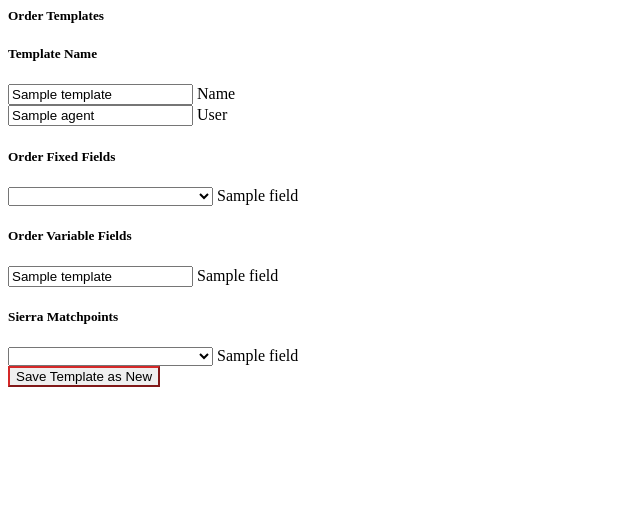
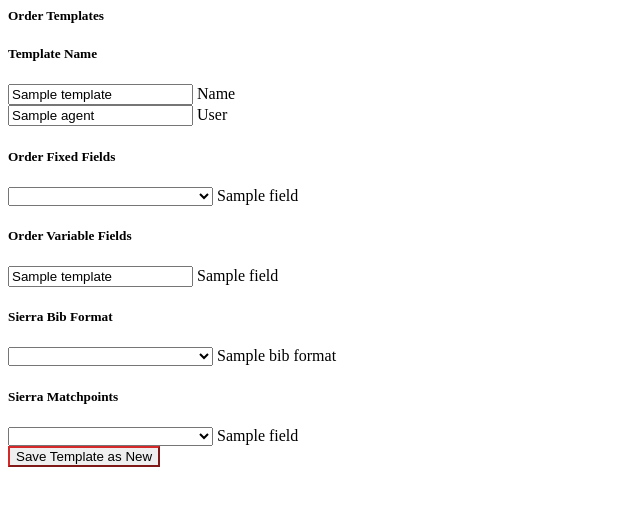
Before and after one commit to BookOps-CAT/overload-web, a FastAPI app: template overload_web/presentation/templates/record_templates/template_form.html in a window 1280 px wide. Shown: the top 506 px of the page, without its empty margins (0-640 px from the left). Run offline with FastAPI, Linux system fonts and the light colour scheme; the template is opened without the code that fills it: most values are stand-ins (such as "Sample title", 1, 10 or a date in 2020); parts of the project's set-up code (start-up, migrations or seed data) failed here and were passed over.

Commit message:
added missing field to template form, moved session dep to dependencies.py

```diff
--- a/overload_web/infrastructure/db/tables.py
+++ b/overload_web/infrastructure/db/tables.py
@@ -21,6 +21,7 @@ class _TemplateBase(SQLModel):
     format: Annotated[str | None, Field(default=None)]
     internal_note: Annotated[str | None, Field(default=None)]
     lang: Annotated[str | None, Field(default=None)]
+    material_form: Annotated[str | None, Field(default=None)]
     order_code_1: Annotated[str | None, Field(default=None)]
     order_code_2: Annotated[str | None, Field(default=None)]
     order_code_3: Annotated[str | None, Field(default=None)]
@@ -61,6 +62,7 @@ class TemplateCreate(_TemplateBase):
         format: Annotated[str | None, Form(None)],
         internal_note: Annotated[str | None, Form(None)],
         lang: Annotated[str | None, Form(None)],
+        material_form: Annotated[str | None, Field(default=None)],
         order_code_1: Annotated[str | None, Form(None)],
         order_code_2: Annotated[str | None, Form(None)],
         order_code_3: Annotated[str | None, Form(None)],
@@ -87,6 +89,7 @@ class TemplateCreate(_TemplateBase):
             format=format,
             internal_note=internal_note,
             lang=lang,
+            material_form=material_form,
             order_code_1=order_code_1,
             order_code_2=order_code_2,
             order_code_3=order_code_3,
@@ -123,6 +126,7 @@ class TemplateUpdate(SQLModel):
     format: str | None = None
     internal_note: str | None = None
     lang: str | None = None
+    material_form: str | None
     order_code_1: str | None = None
     order_code_2: str | None = None
     order_code_3: str | None = None
--- a/overload_web/presentation/templates/record_templates/rendered_template.html
+++ b/overload_web/presentation/templates/record_templates/rendered_template.html
@@ -43,6 +43,25 @@
     {% endfor %}
 </div>
 
+<h5>Sierra Bib Format</h5>
+<div class="row row-cols-3 gy-1 my-2">
+    <div class="col">
+        <div class="form-floating">
+            <select class="form-select" name="material_form", id="material_form">
+                <option value="" {% if not template %}selected{%endif%}></option>
+                {% for k, v in field_constants['bib_formats']['options'].items() %}
+                    {% if template.get("material_form") %}
+                    <option value="{{k}}" selected>{{k}} ({{v}})</option>
+                    {% else %}
+                    <option value="{{k}}">{{k}} ({{v}})</option>
+                    {%endif%}
+                {%endfor%}
+            </select>
+            <label for="material_form">{{field_constants['bib_formats']['label']}}</label>
+        </div>
+    </div>
+</div>
+
 <h5>Sierra Matchpoints</h5>
 <div class="row row-cols-3 gy-1 my-2">
     {% for field_id, field_data in field_constants["matchpoints"].items() %}
--- a/overload_web/presentation/templates/record_templates/template_form.html
+++ b/overload_web/presentation/templates/record_templates/template_form.html
@@ -10,9 +10,9 @@
             </div>
             <div class="col" id="template-form-fields">
                {% include "record_templates/rendered_template.html" %}
-            </div>
-            <div hx-include="#template-form-fields">
-                <button hx-post="/api/template" type="submit" class="btn my-3" style="border-color: #d52828;" hx-indicator="#loading-spinner" hx-target="#template-form">Save Template as New</button>
+                <div hx-include="#template-form-fields">
+                    <button hx-post="/api/template" type="submit" class="btn my-3" style="border-color: #d52828;" hx-indicator="#loading-spinner" hx-target="#template-form">Save Template as New</button>
+                </div>
             </div>
         </div>
     </div>
```
Also changed, not shown: overload_web/presentation/api.py (+8 -18 lines), overload_web/presentation/dependencies.py (+17 -1 lines).
